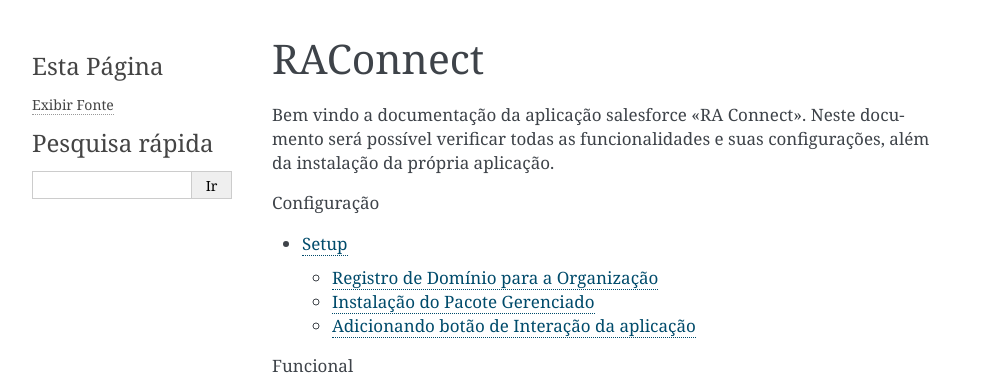
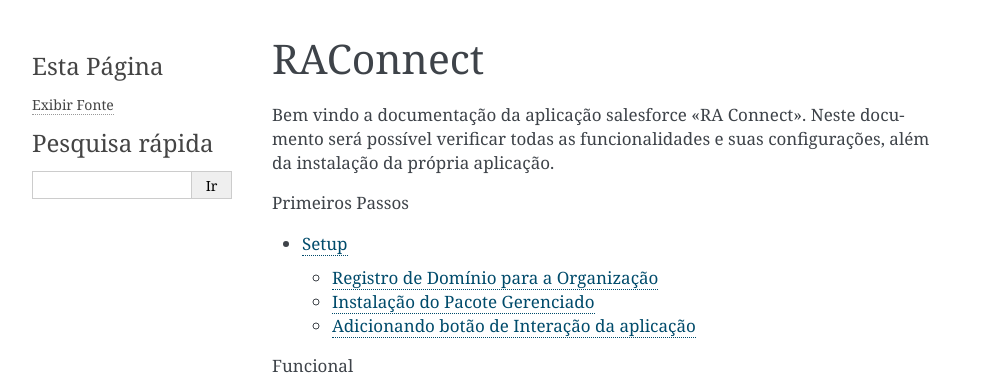
Before and after one commit to Inpulso-Tecnologia/RAConnectDOCFull, a Sphinx documentation site: the page built from docs/index.rst, in a window 1280 px wide. Shown: the top 385 px of the page, without its empty margins (148-1141 px from the left). Built offline with Sphinx 7.4.7, drawn with Linux system fonts in a browser that asks for light colours; some of the changed lines change nothing that is shown.

Commit message:
Revisão PDF

```diff
--- a/docs/conf.py
+++ b/docs/conf.py
@@ -1,44 +1,56 @@
 # -*- coding: utf-8 -*-
-#
-# DWaveNetworkX documentation build configuration file, created by
-# sphinx-quickstart on Wed Jul 26 10:55:26 2017.
-#
-# This file is execfile()d with the current directory set to its
-# containing dir.
-#
-# Note that not all possible configuration values are present in this
-# autogenerated file.
-#
-# All configuration values have a default; values that are commented out
-# serve to show the default.
 
-# If extensions (or modules to document with autodoc) are in another directory,
-# add these directories to sys.path here. If the directory is relative to the
-# documentation root, use os.path.abspath to make it absolute, like shown here.
-#
+from __future__ import division, print_function, unicode_literals
+
 import os
 import sys
-sys.path.insert(0, os.path.abspath('.'))
-sys.path.insert(0, os.path.dirname(os.path.dirname(os.path.abspath(__file__))))
+from configparser import RawConfigParser
 
-# -- General configuration ------------------------------------------------
-# import sphinx
-# if sphinx.__version__  # can check here
+import sphinx_rtd_theme
 
-# Add any Sphinx extension module names here, as strings. They can be
-# extensions coming with Sphinx (named 'sphinx.ext.*') or your custom
-# ones.
+sys.path.insert(0, os.path.abspath('..'))
+sys.path.append(os.path.dirname(__file__))
+os.environ.setdefault("DJANGO_SETTINGS_MODULE", "readthedocs.settings.dev")
+
+from django.conf import settings
+from django.utils import timezone
+
+import django
+django.setup()
+
+
+def get_version():
+    """Return package version from setup.cfg."""
+    config = RawConfigParser()
+    config.read(os.path.join('..', 'setup.cfg'))
+    return config.get('metadata', 'version')
+
+# extensions = [
+#     'sphinx.ext.autosummary',
+#     'sphinx.ext.autodoc',
+#     'sphinx.ext.coverage',
+#     'sphinx.ext.doctest',
+#     'sphinx.ext.intersphinx',
+#     'sphinx.ext.mathjax',
+#     'sphinx.ext.napoleon',
+#     'sphinx.ext.todo',
+#     'sphinx.ext.viewcode',
+#     'sphinx.ext.githubpages'
+# ]
+
+sys.path.append(os.path.abspath('_ext'))
 extensions = [
-    'sphinx.ext.autosummary',
+    'sphinx.ext.autosectionlabel',
     'sphinx.ext.autodoc',
-    'sphinx.ext.coverage',
-    'sphinx.ext.doctest',
     'sphinx.ext.intersphinx',
-    'sphinx.ext.mathjax',
-    'sphinx.ext.napoleon',
-    'sphinx.ext.todo',
-    'sphinx.ext.viewcode',
-    'sphinx.ext.githubpages'
+    'sphinxcontrib.httpdomain',
+    'djangodocs',
+    'doc_extensions',
+    'sphinx_tabs.tabs',
+    'sphinx-prompt',
+    'recommonmark',
+    'notfound.extension',
+    'sphinx_search.extension',
 ]
 
 autosummary_generate = True
@@ -141,13 +153,6 @@
 latex_use_xindy = 'true'
 # latex_toplevel_sectioning = 'section'
 latex_elements = {
-    'preamble': r'''
-                    \usepackage[UTF8]{ctex}\n
-                    \fancyhead[L]{\includegraphics[width=1.00\textwidth,height=5.0mm]{img/header.png}}
-                    \section{Full Width Left Header}
-                    \lipsum[1-5]
-                    ''',
-    # 'preamble': None,
     'figure_align': 'H'
 }
 
--- a/docs/index.rst
+++ b/docs/index.rst
@@ -13,7 +13,7 @@
 
 .. toctree::
    :maxdepth: 2
-   :caption: Configuração
+   :caption: Primeiros Passos
 
 
    Setup/intalacao_pacote
```
